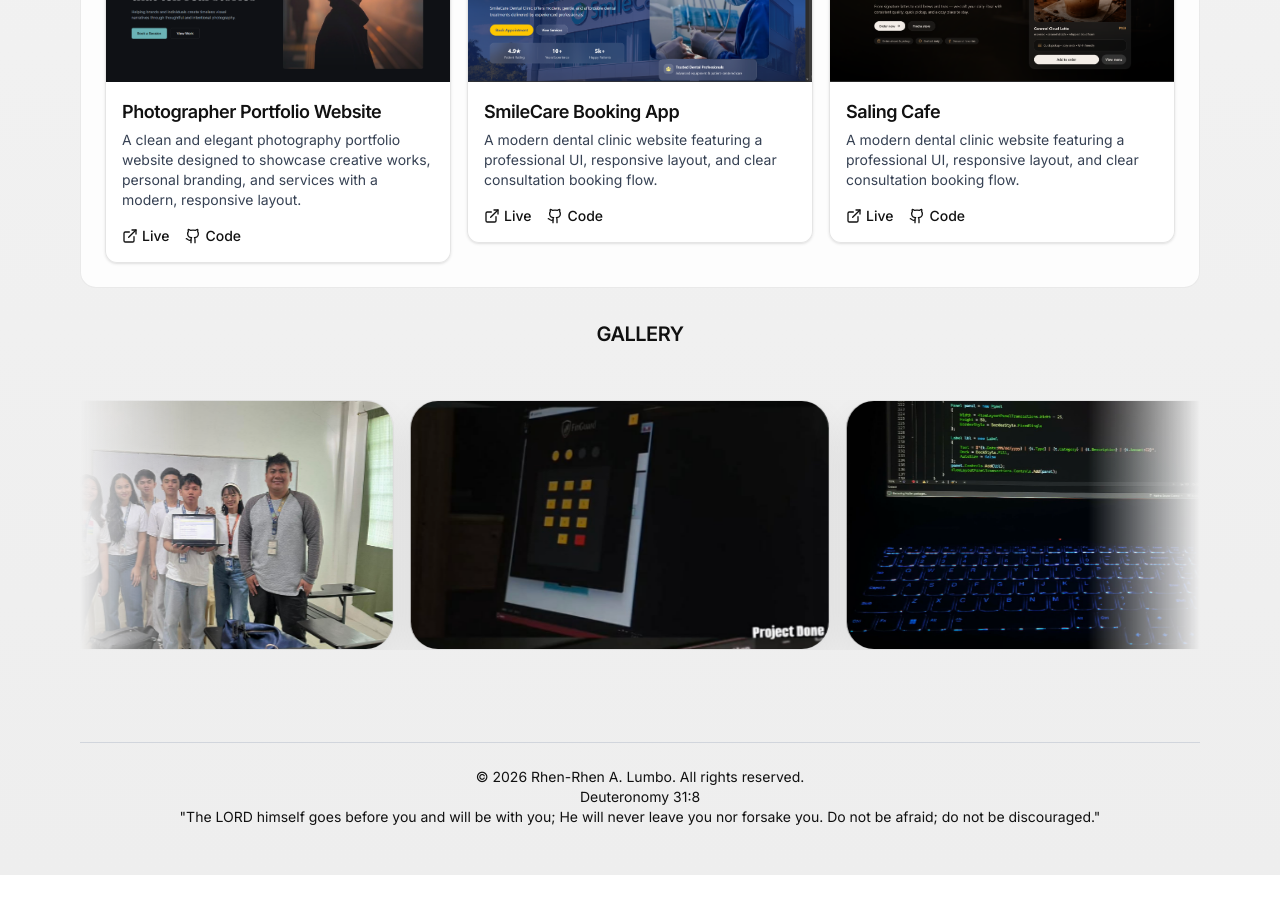
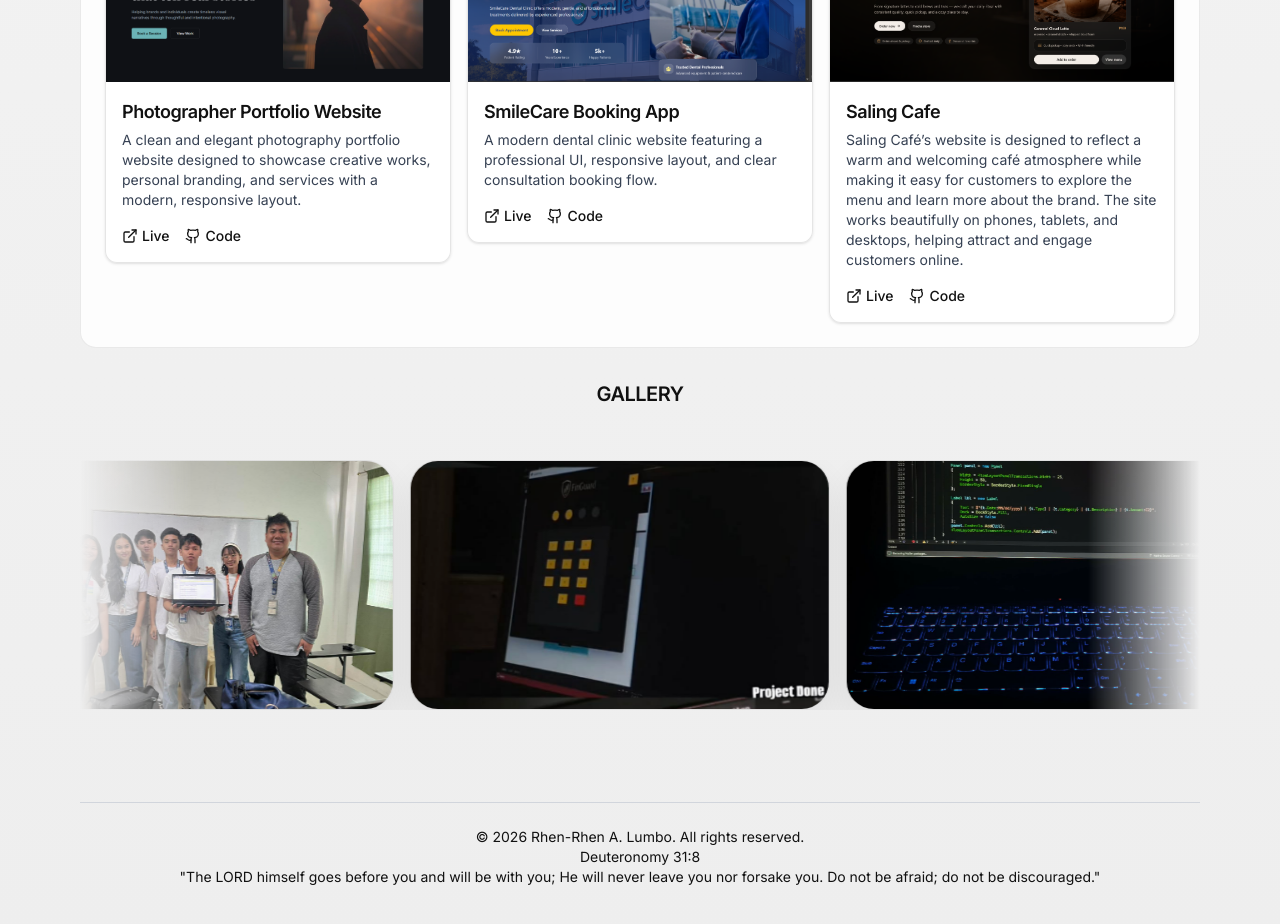
Before and after one commit to rrlWakai/myportfolio, a React (Vite) app in the folder client/: page / in a window 1280 px wide. Shown: the part 1600-2524 px from the top of the page. Before the commit the page ends 2475 px from the top, so only its background shows below. Built offline with nearby package versions, Linux system fonts and the light colour scheme.

Commit message:
fix the description

```diff
--- a/client/src/data/projects.ts
+++ b/client/src/data/projects.ts
@@ -69,7 +69,7 @@ export const projects: Project[] = [
     id: 3,
     title: "Saling Cafe",
     description:
-      "A modern dental clinic website featuring a professional UI, responsive layout, and clear consultation booking flow.",
+      "Saling Café’s website is designed to reflect a warm and welcoming café atmosphere while making it easy for customers to explore the menu and learn more about the brand. The site works beautifully on phones, tablets, and desktops, helping attract and engage customers online.",
     thumbnail: "/projects/SalingCafe.png",
     liveUrl: "https://sailingcafe.vercel.app/",
     githubUrl: "https://github.com/rrlWakai/CoffeWebsite.git",
```
